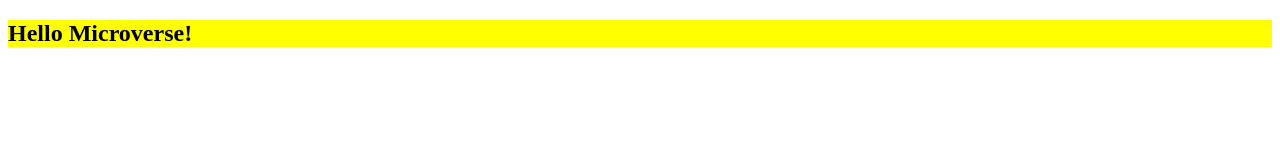
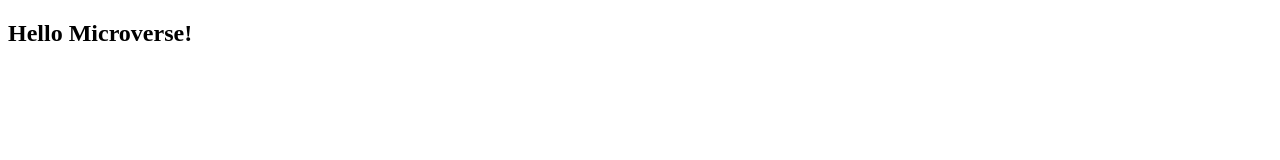
Before and after one commit to Whoistolu/Hello-Microverse-CR, a plain HTML site: page index.html in a window 1280 px wide. Drawn offline with Linux system fonts and the light colour scheme.

Commit message:
Fix linter errors

```diff
--- a/index.html
+++ b/index.html
@@ -7,7 +7,7 @@
   <title>Hello-Microverse-Project</title>
 </head>
 <body>
-  <h2 class="header" style="background-color: yellow">
+  <h2 class="header">
     Hello Microverse!
   </h2>
 </body>
```
